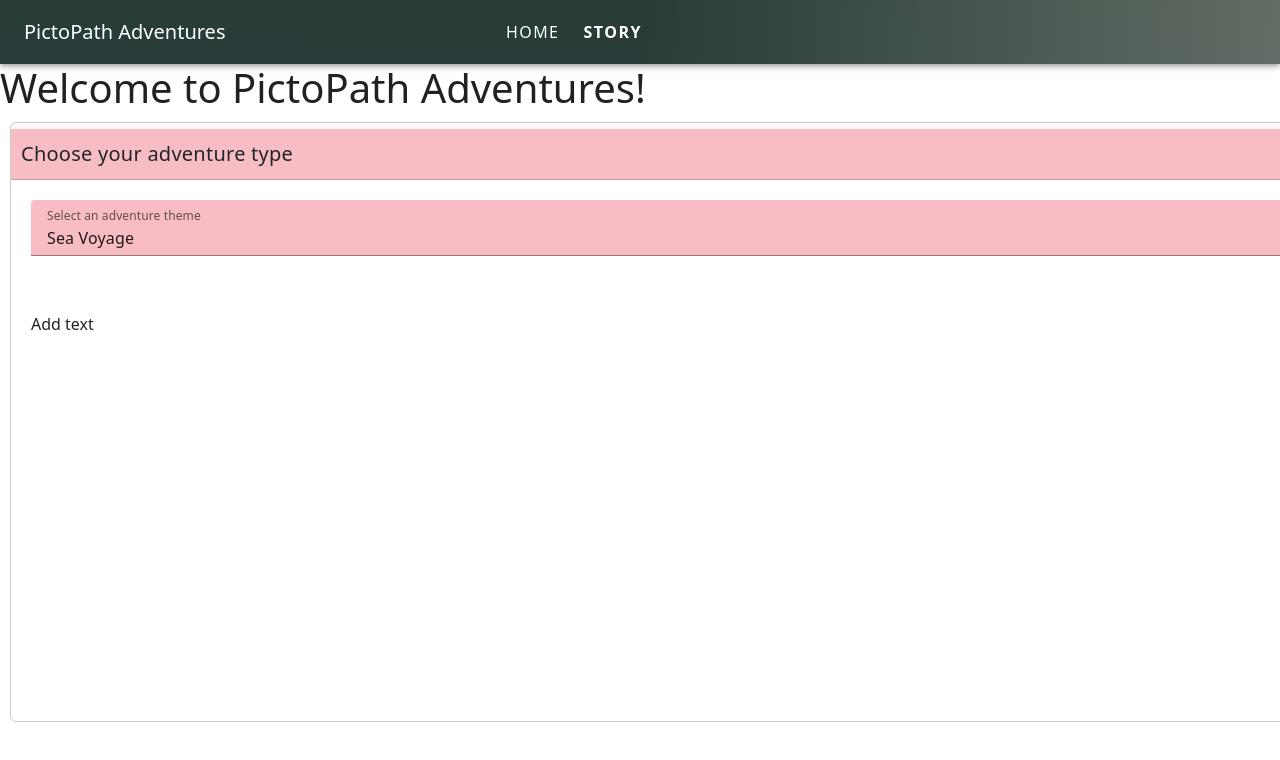
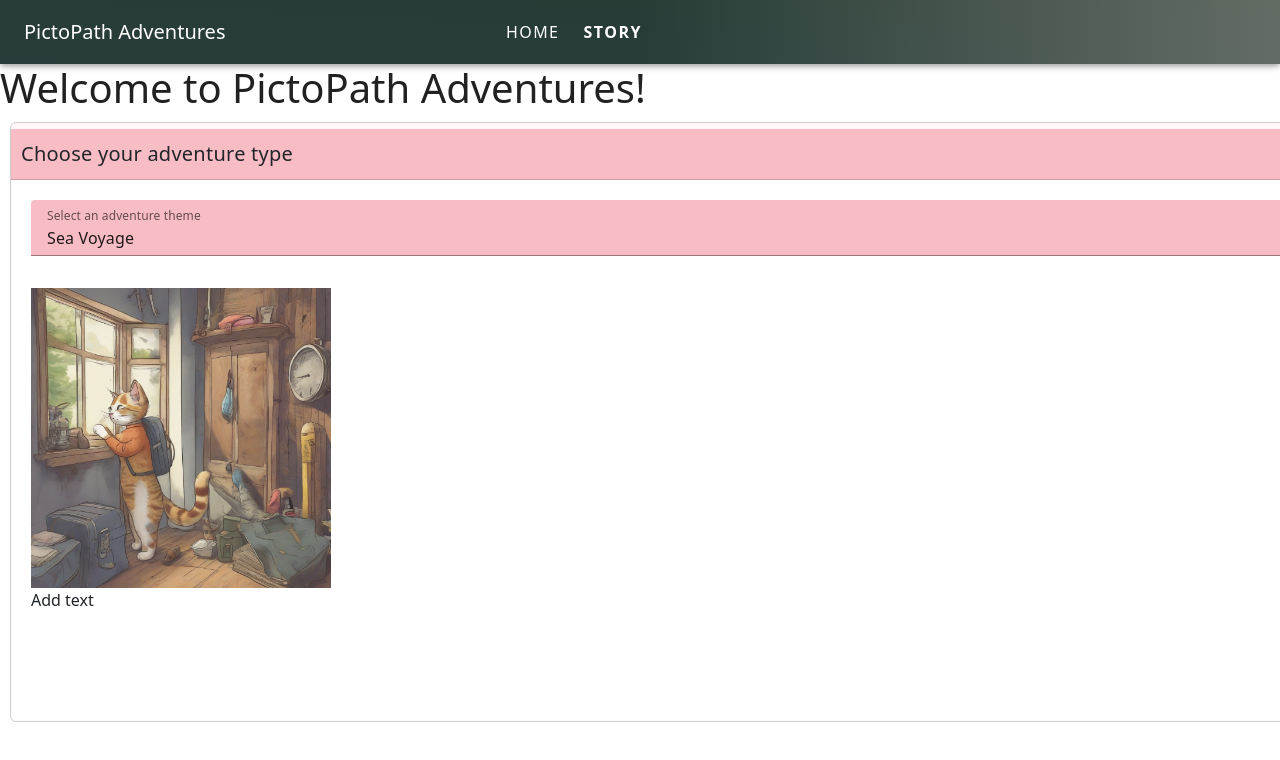
Before and after one commit to Li-Jessica/PictoPath-Adventures, a Vue app: page /story in a window 1280 px wide. Shown: the top 760 px of the page. Built offline with nearby package versions, Linux system fonts and the light colour scheme.

Commit message:
Added an example how to pass an image to StoryItem.vue

```diff
--- a/src/components/StoryItem.vue
+++ b/src/components/StoryItem.vue
@@ -6,7 +6,7 @@
         <div class="character-dropdown">
           <v-select bg-color="primary-color" v-model="selectedOption" :items="cardData.options" item-title="title" item-value="title" :label="cardData.dropdownLabel" class="mr-4"/>
         </div>
-        <img :src="processedImage" alt="" />
+        <img :src="cardData.image" alt="" width="300px" />
         <p>{{ cardData.text }}</p>
         <template v-if="cardData.generateImageFlag">
             <v-btn color="primary-color" @click="generateImage">Generate Image</v-btn>
--- a/src/views/Story.vue
+++ b/src/views/Story.vue
@@ -10,6 +10,7 @@
   <script>
     import StoryItem from "../components/StoryItem.vue";
     import { ref } from 'vue';
+    import cardImage from "../assets/images/banner-2.png";
 
     export default {
         components: {
@@ -21,6 +22,7 @@
                 {
                     title: 'Choose your adventure type',
                     text: 'Add text',
+                    image: cardImage,
                     options: [
                         { title: 'Sea Voyage', value: 'Epic sea voyage adventure'},
                         { title: 'Jungle exploration', value: 'Epic jungle exploration adventure'}],
@@ -30,6 +32,7 @@
                 {
                     title: 'Choose your character',
                     text: 'Add text',
+                    image: cardImage,
                     options: [
                         { title: 'Bunny', value: 'little bunny' },
                         { title: 'Cat', value: 'little kitty' },
@@ -40,6 +43,7 @@
                 {
                     title: 'Pick an item for your trip',
                     text: 'Add text',
+                    image: cardImage,
                     options: [
                         { title: 'French fries', value: 'delicius french fries' },
                         { title: 'A lantern', value: 'a glowing lantern' },
```
